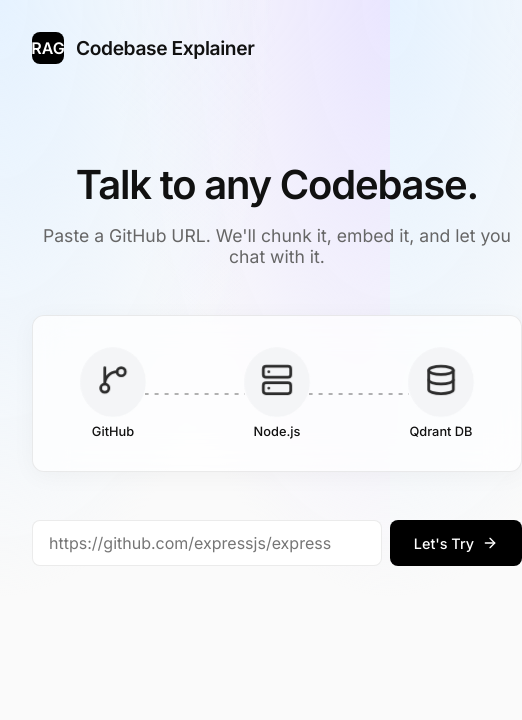
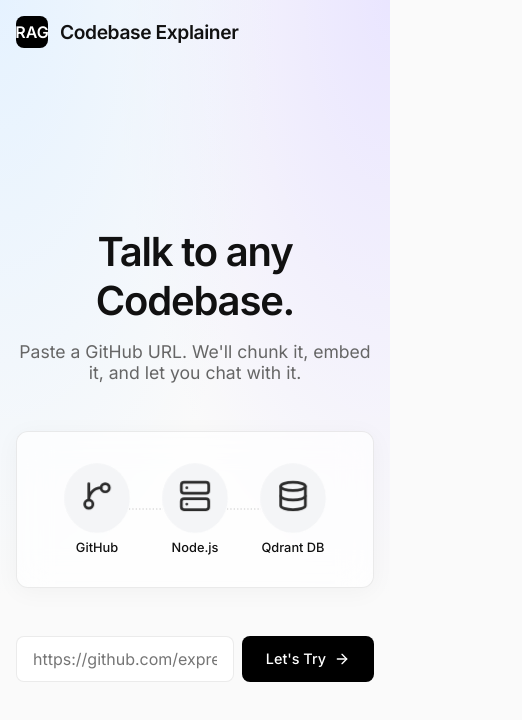
Before and after one commit to MRupam202005/rag-codebase-explainer, a React app in the folder frontend/: page / in a window 390 px wide. Shown: the top 720 px of the page, 522 px wide, since content can reach past the window. Built offline with nearby package versions, Linux system fonts and the light colour scheme; the HTML template or start-up script is replaced by a standard one.

Commit message:
feat: implement frontend application shell with chat, ingestion, and navigation modules

```diff
--- a/frontend/src/App.jsx
+++ b/frontend/src/App.jsx
@@ -53,9 +53,13 @@
       </nav>
 
       {/* Main Content Area */}
-      <main style={{ flex: 1, display: 'flex', gap: '1.5rem', alignItems: 'stretch' }}>
+      <main className="main-content" style={{ flex: 1, display: 'flex', gap: '1.5rem', alignItems: 'stretch' }}>
         <Routes>
-          <Route path="/" element={<LandingHero onStartIngestion={startIngestion} />} />
+          <Route path="/" element={
+            <div style={{ flex: 1, display: 'flex', alignItems: 'center', justifyContent: 'center' }}>
+              <LandingHero onStartIngestion={startIngestion} />
+            </div>
+          } />
 
           <Route path="/loading/:id" element={
             <div style={{ width: '100%', display: 'flex', justifyContent: 'center' }}>
--- a/frontend/src/components/ChatInterface.jsx
+++ b/frontend/src/components/ChatInterface.jsx
@@ -90,7 +90,8 @@
     <div className="glass-panel" style={{
       display: 'flex',
       flexDirection: 'column',
-      height: '80vh',
+      height: 'calc(100vh - 140px)', // Fixed height based on viewport
+      flex: 1,
       marginTop: '1rem',
       padding: '0',
       overflow: 'hidden'
--- a/frontend/src/components/LandingHero.jsx
+++ b/frontend/src/components/LandingHero.jsx
@@ -12,7 +12,7 @@
   };
 
   return (
-    <div style={{ textAlign: 'center', marginTop: '4rem' }}>
+    <div style={{ textAlign: 'center', width: '100%', maxWidth: '800px' }}>
       <h1 style={{ fontSize: '2.5rem', marginBottom: '1rem', fontWeight: 600, letterSpacing: '-0.03em' }}>
         Talk to any Codebase.
       </h1>
--- a/frontend/src/components/Sidebar.jsx
+++ b/frontend/src/components/Sidebar.jsx
@@ -21,9 +21,10 @@
   }, []);
 
   return (
-    <div className="glass-panel" style={{
+    <div className="glass-panel sidebar-panel" style={{
       width: '300px',
-      height: '80vh',
+      height: 'calc(100vh - 140px)', // Fixed height based on viewport
+      flex: 1,
       marginTop: '1rem',
       padding: '1.5rem',
       display: 'flex',
--- a/frontend/src/index.css
+++ b/frontend/src/index.css
@@ -36,10 +36,26 @@
   flex: 1;
   display: flex;
   flex-direction: column;
-  padding: 2rem;
-  max-width: 1000px;
+  padding: 1rem 2rem;
+  width: 100%;
+  max-width: 1600px;
   margin: 0 auto;
-  width: 100%;
+}
+
+@media (max-width: 768px) {
+  #root {
+    padding: 1rem;
+  }
+
+  .main-content {
+    flex-direction: column !important;
+  }
+
+  .sidebar-panel {
+    width: 100% !important;
+    min-height: auto !important;
+    max-height: 250px;
+  }
 }
 
 /* Glassmorphic Container Utility */
```
